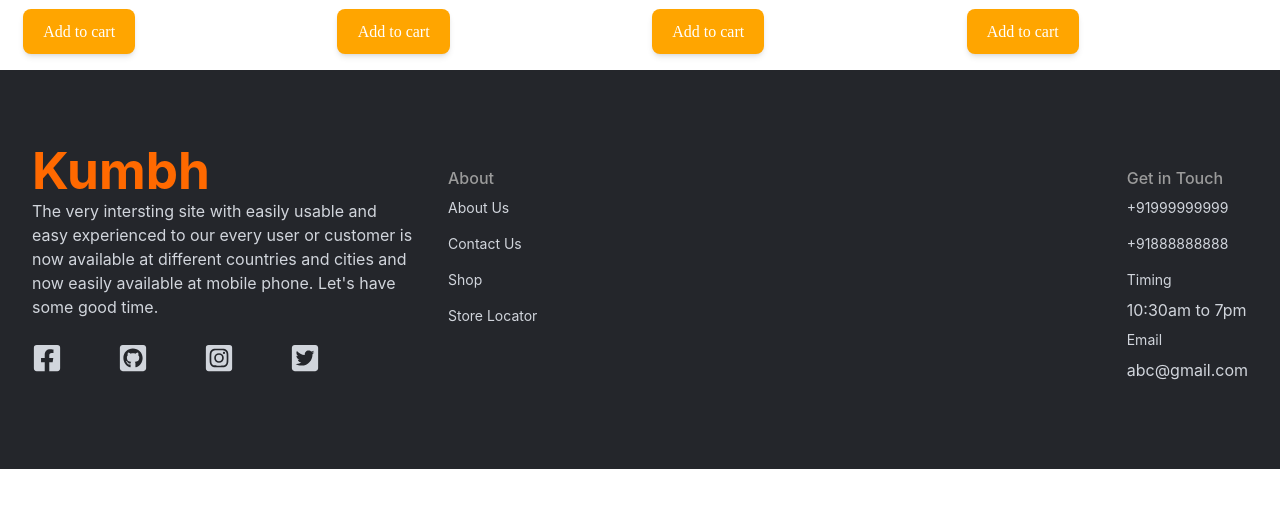
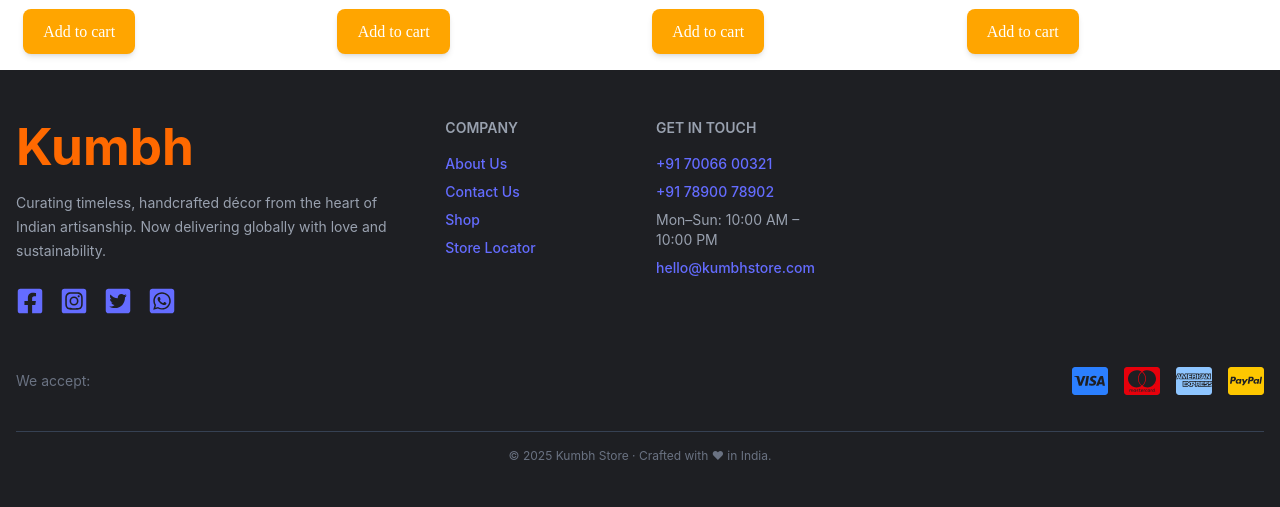
Before and after one commit to anu3592/Kumbh, a React (Vite) app in the folder frontend/: page / in a window 1280 px wide. Shown: the part 1487-1994 px from the top of the page. Before the commit the page ends 1956 px from the top, so only its background shows below. Built offline with nearby package versions, Linux system fonts and the light colour scheme.

Commit message:
footer updates

```diff
--- a/frontend/src/Screens/Home.jsx
+++ b/frontend/src/Screens/Home.jsx
@@ -21,7 +21,7 @@ const Home = () => {
       <div className="flex flex-col w-full h-full z-10 mt-9 justify-center">
         <div className="grid sm:grid-cols-1 lg:grid-cols-2 gap-6 py-4 w-full m-3">
           <div className="flex flex-col items-center m-2">
-            <h1 className="m-2">Welcome to Kumbh</h1>
+            <h1 className="m-2">Welcome Govind</h1>
             <p className="m-2">
             At Kumbh, we believe that beautiful, sustainable living should be accessible to everyone.
             Our collection of handcrafted clay pots, vases, planters, and home décor items is designed to bring nature into your home while being kind to the planet.
--- a/frontend/src/SupportScreens/Footer.jsx
+++ b/frontend/src/SupportScreens/Footer.jsx
@@ -1,50 +1,120 @@
-import { FaTwitterSquare, FaGithubSquare, FaInstagramSquare, FaFacebookSquare } from 'react-icons/fa'
-function Footer()
-{
+import {
+    FaTwitterSquare,
+    FaGithubSquare,
+    FaInstagramSquare,
+    FaFacebookSquare,
+    FaCcVisa,
+    FaCcMastercard,
+    FaCcAmex,
+    FaCcPaypal,
+    FaArrowCircleUp,
+    FaWhatsappSquare,  // Added WhatsApp Icon
+  } from "react-icons/fa";
+  import { useEffect, useState } from "react";
+
+  function Footer() {
+    const [showScroll, setShowScroll] = useState(false);
+
+    // Show scroll button only after 200px scroll
+    useEffect(() => {
+      const handleScroll = () => {
+        setShowScroll(window.scrollY > 200);
+      };
+      window.addEventListener("scroll", handleScroll);
+      return () => window.removeEventListener("scroll", handleScroll);
+    }, []);
+
+    const scrollToTop = () => {
+      window.scrollTo({ top: 0, behavior: "smooth" });
+    };
+
     return (
-        <div className="max-w-[1520px] m-auto px-4 py-2 bg-[#24262b]">
-            <div className="py-16 px-4 grid lg:grid-cols-3 gap-8 text-gray-300">
+      <footer className="relative max-w-[1520px] mx-auto px-4 py-12 bg-[#1e1f23] text-gray-300">
+        {/* Scroll-to-top button */}
+        {showScroll && (
+          <button
+            onClick={scrollToTop}
+            className="fixed bottom-6 right-6 z-50 text-orange-500 hover:text-white transition-colors"
+            aria-label="Scroll to top"
+          >
+            <FaArrowCircleUp size={36} />
+          </button>
+        )}
+
+        <div className="grid lg:grid-cols-3 gap-10">
+          {/* Brand & Social */}
           <div>
-                    <h1 className="w-full text-3xl font-bold text-orange-500">Kumbh</h1>
-                    <p>
-                        The very intersting site with easily usable and easy experienced to our every
-                        user or customer is now available at different countries and cities and now easily available at
-                        mobile phone. Let's have some good time.
+            <h1 className="text-3xl font-bold text-orange-500">Kumbh</h1>
+            <p className="mt-4 text-sm text-gray-400 leading-6 max-w-md">
+              Curating timeless, handcrafted décor from the heart of Indian artisanship.
+              Now delivering globally with love and sustainability.
             </p>
-                    <div className="flex justify-between md:w-[75%] my-6">
-                        <FaFacebookSquare size={30}/>
-                        <FaGithubSquare size={30}/>
-                        <FaInstagramSquare size={30}/>
-                        <FaTwitterSquare size={30}/>
+            <div className="flex space-x-4 mt-6">
+              <a href="https://www.facebook.com/kumbh.pottery" target="_blank" rel="noreferrer">
+                <FaFacebookSquare size={28} className="hover:text-blue-500" />
+              </a>
+              <a href="https://www.instagram.com/kumbh_handcrafted" target="_blank" rel="noreferrer">
+                <FaInstagramSquare size={28} className="hover:text-pink-500" />
+              </a>
+              <a href="https://twitter.com/kumbh_ceramics" target="_blank" rel="noreferrer">
+                <FaTwitterSquare size={28} className="hover:text-sky-400" />
+              </a>
+              <a href="https://wa.me/917807210742" target="_blank" rel="noreferrer">  {/* Added WhatsApp Link */}
+                <FaWhatsappSquare size={28} className="hover:text-green-500" />
+              </a>
             </div>
           </div>
-                <div className='lg:col-span-2 flex justify-between mt-6'>
+
+          {/* Company Links */}
+          <div className="grid sm:grid-cols-2 gap-8">
             <div>
-                        <h6 className='font-medium text-[#9b9b9b]'>About</h6>
-                        <ul>
-                            <li className='py-2 text-sm'>About Us</li>
-                            <li className='py-2 text-sm'>Contact Us</li>
-                            <li className='py-2 text-sm'>Shop</li>
-                            <li className='py-2 text-sm'>Store Locator</li>
-                        </ul>
-                    </div>
-                    <div>
-                        <h6 className='font-medium text-[#9b9b9b]'>Get in Touch</h6>
-                        <ul>
-                            <li className='py-2 text-sm'>+91999999999</li>
-                            <li className='py-2 text-sm'>+91888888888</li>
-                            <li className='py-2 text-sm'>Timing</li>
-                            <li>10:30am to 7pm</li>
-                            <li className='py-2 text-sm'>Email</li>
-                            <li>abc@gmail.com</li>
+              <h6 className="text-sm text-gray-400 font-semibold mb-4 uppercase">Company</h6>
+              <ul className="space-y-2 text-sm">
+                <li><a href="/about" className="hover:text-white">About Us</a></li>
+                <li><a href="/contact" className="hover:text-white">Contact Us</a></li>
+                <li><a href="/shop" className="hover:text-white">Shop</a></li>
+                <li><a href="/stores" className="hover:text-white">Store Locator</a></li>
               </ul>
             </div>
 
+            {/* Contact Info */}
+            <div>
+              <h6 className="text-sm text-gray-400 font-semibold mb-4 uppercase">Get in Touch</h6>
+              <ul className="space-y-2 text-sm">
+                <li>
+                  <a href="tel:+917006600321" className="hover:text-white">+91 70066 00321</a>
+                </li>
+                <li>
+                  <a href="tel:+917890078902" className="hover:text-white">+91 78900 78902</a>
+                </li>
+                <li className="text-gray-400">Mon–Sun: 10:00 AM – 10:00 PM</li>
+                <li>
+                  <a href="mailto:hello@kumbhstore.com" className="hover:text-white">
+                    hello@kumbhstore.com
+                  </a>
+                </li>
+              </ul>
             </div>
           </div>
         </div>
 
-    )
+        {/* Payment Icons */}
+        <div className="mt-12 flex flex-col sm:flex-row items-center justify-between">
+          <p className="text-sm text-gray-500">We accept:</p>
+          <div className="flex space-x-4 mt-2 sm:mt-0">
+            <FaCcVisa size={36} className="text-blue-500" />
+            <FaCcMastercard size={36} className="text-red-600" />
+            <FaCcAmex size={36} className="text-blue-300" />
+            <FaCcPaypal size={36} className="text-yellow-400" />
+          </div>
+        </div>
+
+        {/* Bottom Strip */}
+        <div className="border-t border-gray-700 mt-8 pt-4 text-center text-xs text-gray-500">
+          © {new Date().getFullYear()} Kumbh Store · Crafted with ♥ in India.
+        </div>
+      </footer>
+    );
   }
 
-export default Footer
+  export default Footer;
```
Lines whose indentation alone changed are shown as unchanged.
